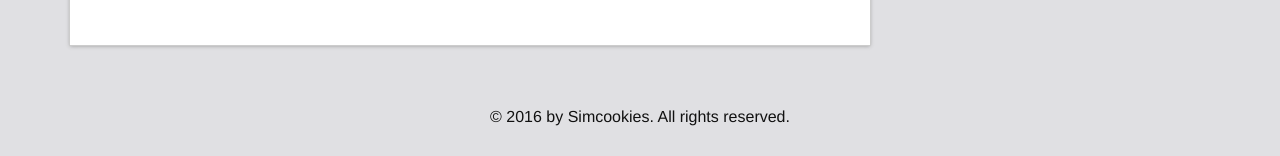
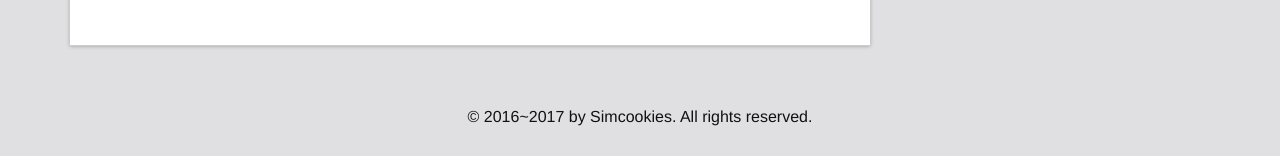
Before and after one commit to Simcookies/gitio, a Jekyll site: the page built from index.html, in a window 1280 px wide. Shown: the part 1804-1960 px from the top of the page. Built offline with Jekyll 4.4.1, drawn with Linux system fonts in a browser that asks for light colours; nearby versions of some CDN libraries; the list of posts is cut into pages by our own code; part of the change alters nothing that is shown.

```diff
--- a/_includes/footer.html
+++ b/_includes/footer.html
@@ -1,5 +1,5 @@
 <footer class="site-footer">
-  &copy;&nbsp;2016 by Simcookies. All rights reserved.
+  &copy;&nbsp;2016~{{ site.time | date: "%Y" }} by Simcookies. All rights reserved.
   <div class="quick-link" id="quick-link">
     <a id="page-top">
       <span class="fa-stack fa-lg">
```
